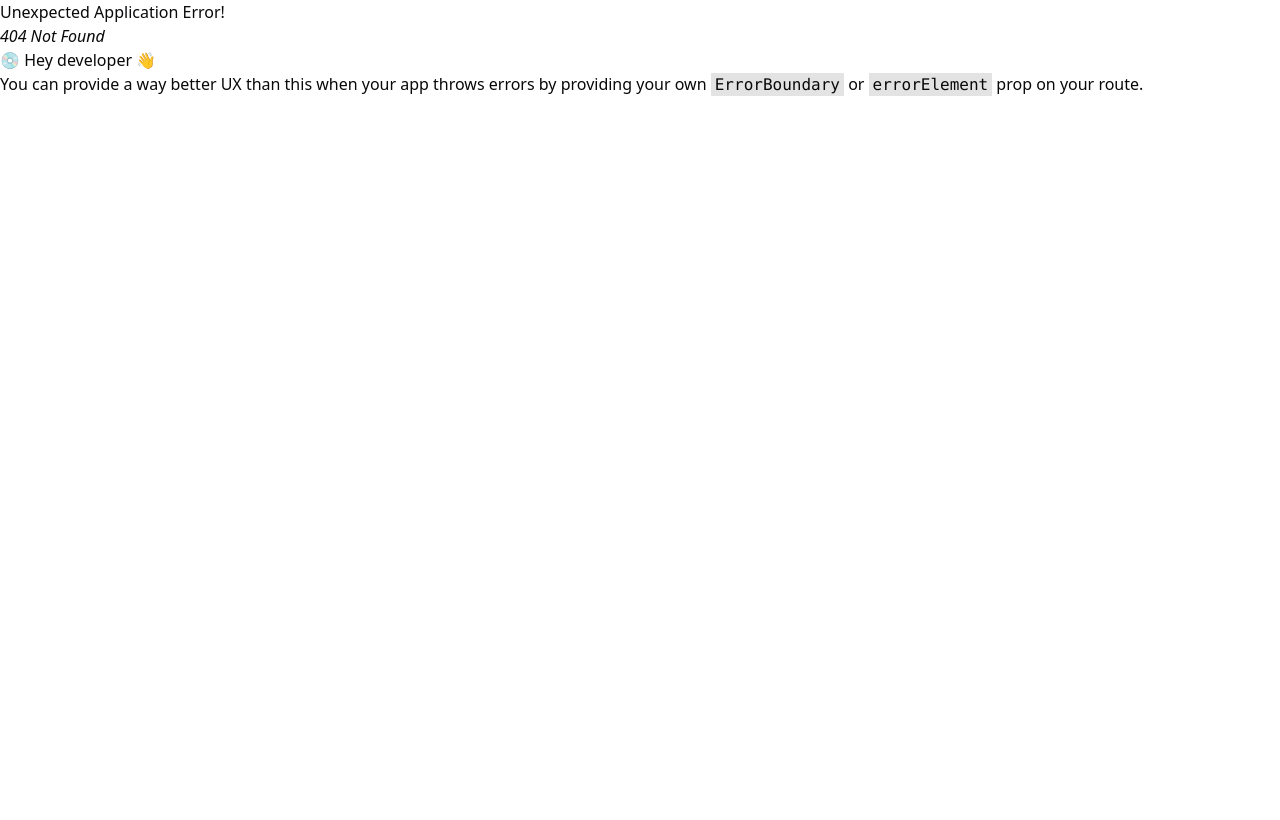
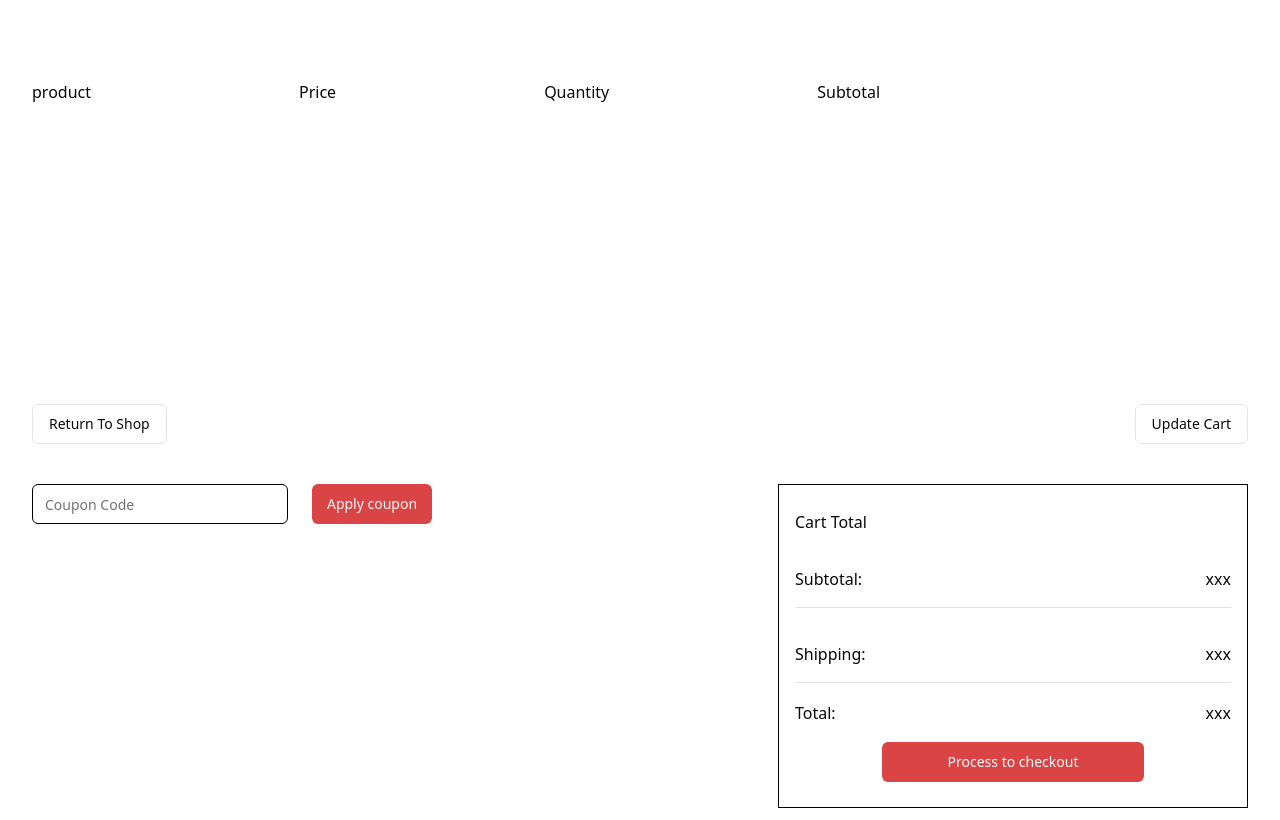
Before and after one commit to aliallam98/Webmasters-internship-tasks-week4, a React (Vite) app in the folder E-Commerce-React/: page /cart in a window 1280 px wide. Before the commit this address had no page. Shown: the top 820 px of the page. Built offline with nearby package versions, Linux system fonts and the light colour scheme.

Commit message:
Finished Category page .

```diff
--- a/E-Commerce-React/src/components/cart/CartHeaders.tsx
+++ b/E-Commerce-React/src/components/cart/CartHeaders.tsx
@@ -1,7 +1,7 @@
 const headersTitles = ["product", "Price", "Quantity", "Subtotal"];
 const CartHeaders = () => {
   return (
-    <ul className="flex gap-10">
+    <ul className="flex  gap-52">
       {headersTitles.map((header, i) => (
         <li key={i}>{header}</li>
       ))}
--- a/E-Commerce-React/src/components/cart/CartItem.tsx
+++ b/E-Commerce-React/src/components/cart/CartItem.tsx
@@ -1,24 +1,23 @@
 import { useState } from "react";
+import { IProduct } from "../typings";
 
 
 interface IProps {
-    productImageSrc : string
-    productName : string
-    productPrice : number
+  product :IProduct
 }
-const CartItem = ({productName,productImageSrc,productPrice}:IProps) => {
-    const [productQuantity,setProductQuantity] = useState(0)
+const CartItem = ({product}:IProps) => {
+    const [productQuantity,setProductQuantity] = useState(product?.quantity)
   return (
-    <div className="flex items-center gap-10">
+    <div className="flex items-center gap-10 gap-40 mt-4 ">
       <div className="flex items-center gap-4">
-        <img src={productImageSrc} alt="product" />
-        <h3>{productName}</h3>
+        <img src={product.imageSrc} alt="product" className="size-20" />
+        <h3>{product.productName}</h3>
       </div>
-      <p>{productPrice}</p>
+      <p>{product.price}</p>
       <input type="number" name="productQuantity" value={productQuantity} onChange={(e)=>setProductQuantity(+e.target.value)}
       className="border p-1 w-[60px]"
       />
-      <p>{productQuantity * productPrice}</p>
+      <p>{productQuantity! * product.price}</p>
     </div>
   )
 };
--- /dev/null
+++ b/E-Commerce-React/src/components/cart/CartItems.tsx
@@ -0,0 +1,18 @@
+import { useCartItemsCount } from "@/contexts/CartItemsCountContext";
+import CartItem from "./CartItem";
+
+const CartItems = () => {
+  const { cartItemLength } = useCartItemsCount();
+  console.log(cartItemLength);
+
+
+  return (
+    <div className="space-y-4 h-[300px] overflow-y-auto">
+      {cartItemLength?.map((item) => (
+        <CartItem product={item}  />
+      ))}
+    </div>
+  );
+};
+
+export default CartItems;
--- a/E-Commerce-React/src/components/cart/index.tsx
+++ b/E-Commerce-React/src/components/cart/index.tsx
@@ -1,7 +1,7 @@
 import CartActions from "./CartActions";
 import CartCoupon from "./CartCoupon";
 import CartHeaders from "./CartHeaders";
-import CartItem from "./CartItem";
+import CartItems from "./CartItems";
 import CartTotal from "./CartTotal";
 
 const MainCart = () => {
@@ -9,14 +9,9 @@ const MainCart = () => {
     <section className="py-10 md:py-20 h-screen">
       <div className="relative container h-full">
         <CartHeaders />
-        <CartItem
-          productImageSrc=""
-          productName="productName"
-          productPrice={999}
-        />
-        <div className="absolute bottom-0 w-full flex flex-col justify-between gap-10">
+        <CartItems />
+        <div className="w-full flex flex-col justify-between gap-10 pb-10">
           <CartActions />
-
           <div className=" w-full flex justify-between">
             <CartCoupon />
             <CartTotal />
--- a/E-Commerce-React/src/components/header/CartButton.tsx
+++ b/E-Commerce-React/src/components/header/CartButton.tsx
@@ -1,9 +1,10 @@
 import { ShoppingCart } from "lucide-react";
 import { Button } from "../ui/button";
 import { useCartItemsCount } from "@/contexts/CartItemsCountContext";
+import { Link } from "react-router-dom";
 
 const CartButton = () => {
-  const {cartItemLength} = useCartItemsCount()
+  const { cartItemLength } = useCartItemsCount();
   return (
     <Button className="relative h-fit p-1 md:p-2" variant={"ghost"}>
       <span
@@ -13,7 +14,9 @@ const CartButton = () => {
       >
         {cartItemLength?.length || 0}
       </span>
-      <ShoppingCart />
+      <Link to={"/cart"}>
+        <ShoppingCart />
+      </Link>
     </Button>
   );
 };
--- /dev/null
+++ b/E-Commerce-React/src/components/typings/index.tsx
@@ -0,0 +1,13 @@
+
+
+export interface IProduct {
+    id: number,
+    productName: string,
+    price: number,
+    imageSrc:string,
+    rate: number,
+    stars: number,
+    isOnSale: true,
+    salePercent: number
+    quantity?:number
+}
--- /dev/null
+++ b/E-Commerce-React/src/pages/CartPage.tsx
@@ -0,0 +1,7 @@
+import MainCart from "@/components/cart";
+
+const CartPage = () => {
+  return <MainCart />;
+};
+
+export default CartPage;
--- /dev/null
+++ b/E-Commerce-React/src/pages/CategoriesPage.tsx
@@ -0,0 +1,29 @@
+import RedSectionHeading from "@/components/RedSectionHeading";
+import categories from "../constants/Categories.json";
+import { Link } from "react-router-dom";
+const CategoriesPage = () => {
+  return (
+    <section className="py-10 lg:py-20">
+      <div className="container">
+        <RedSectionHeading HeadingText="Categories" />
+        <div className="flex justify-between items-center my-10">
+          <h1 className="text-xl  lg:text-4xl font-semibold">
+            Discover By Categories
+          </h1>
+        </div>
+        <div className="grid sm:grid-cols-2 md:grid-cols-3 lg:grid-cols-4 gap-6">
+          {categories.map((category, i) => (
+            <Link to={`/category/${category.name.toLocaleLowerCase()}`} key={i}>
+            <div className="bg-[#f5f5f5] h-[250px] grid place-content-center rounded-md">
+              <img src={category.src} alt={category.name}  className="mx-auto"/>
+              <h3 className="text-2xl text-designRedColor">{category.name} </h3>
+            </div>
+            </Link>
+          ))}
+        </div>
+      </div>
+    </section>
+  );
+};
+
+export default CategoriesPage;
```
Also changed, not shown: E-Commerce-React/src/components/routes/index.tsx (+10 -0 lines).
